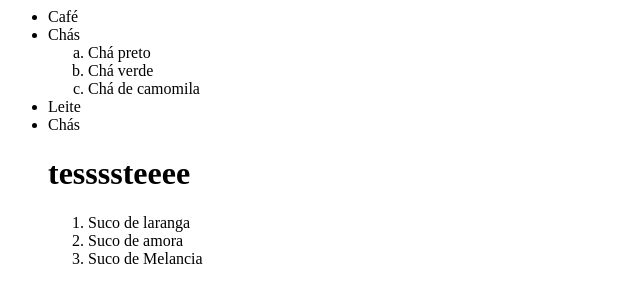
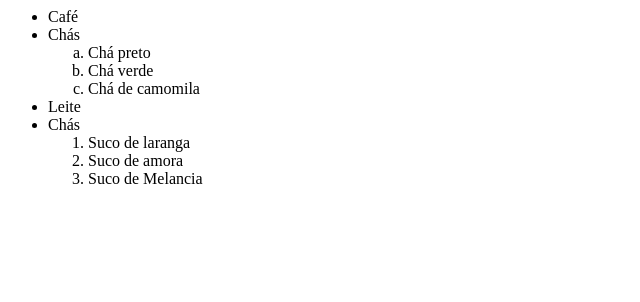
Before and after one commit to celso341/Projeto-Fam, a plain HTML site: page index.html in a window 1280 px wide. Shown: the whole page, without its empty margins (0-640 px from the left). Drawn offline with Linux system fonts and the light colour scheme.

Commit message:
removi tag

```diff
--- a/index.html
+++ b/index.html
@@ -13,7 +13,7 @@
                     </ol>
                     <li>Leite</li>
                     <li>Chás</li>
-			<h1> tessssteeee </h1>
+
                     <ol type="iaaa">
 
                         <li>Suco de laranga</li>
```
